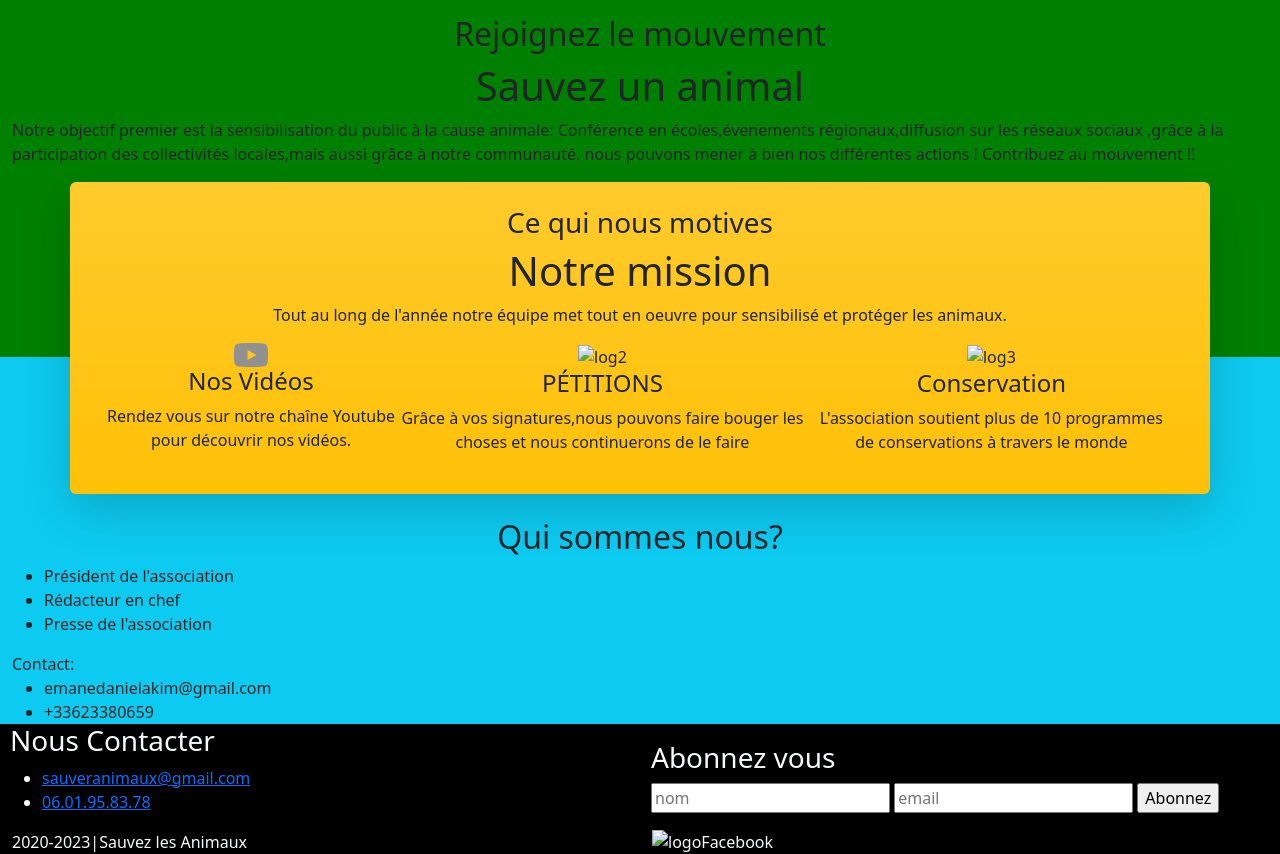
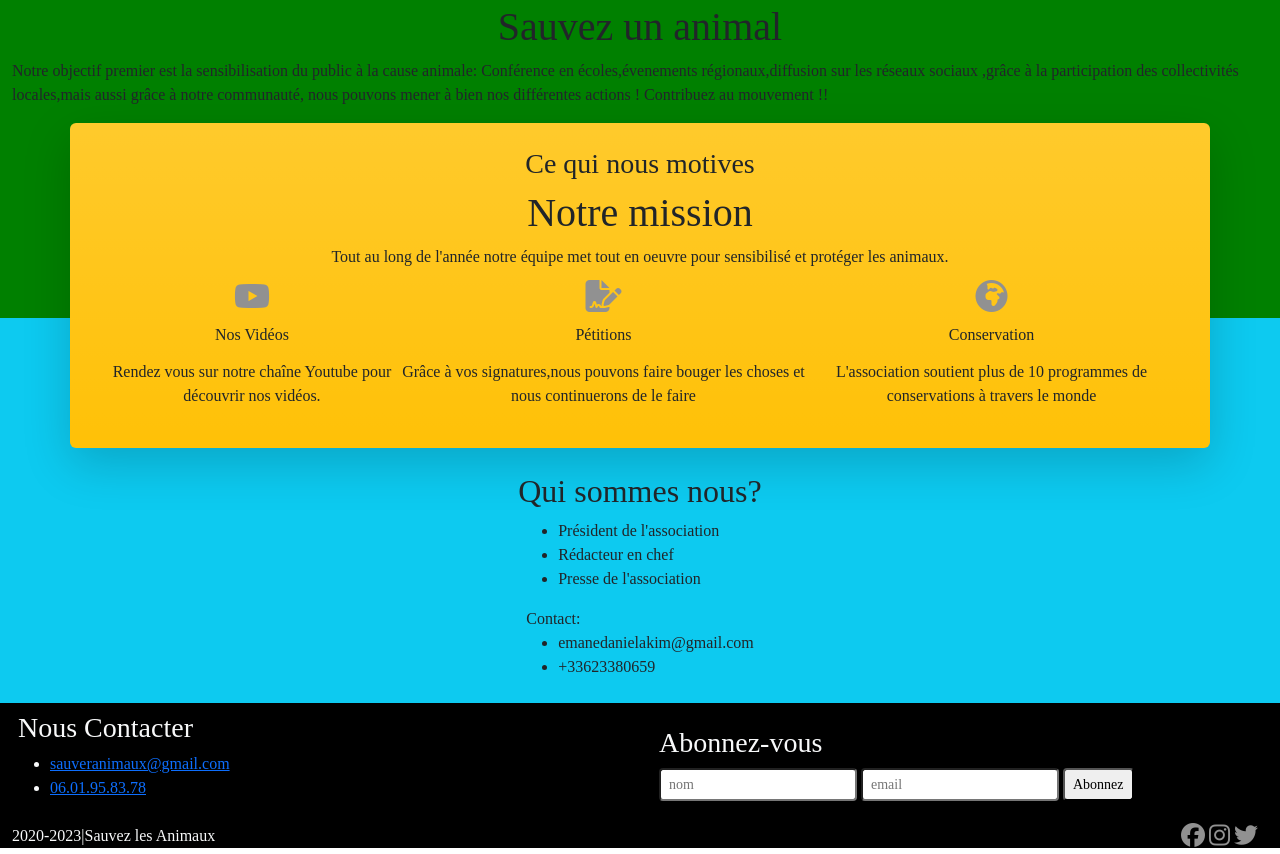
Before and after one commit to DanielAkim2000/Site-avce, a plain HTML site: page index.html in a window 1280 px wide. Shown: the part 627-1481 px from the top of the page. Drawn offline with nearby package versions, Linux system fonts and the light colour scheme.

Commit message:
Fin de personnalisation de la page index.html avec bootstrap et css

```diff
--- a/index.html
+++ b/index.html
@@ -6,7 +6,7 @@
     <script src="https://kit.fontawesome.com/85ac7332e6.js" crossorigin="anonymous"></script>
     <link href="https://cdn.jsdelivr.net/npm/bootstrap@5.3.0-alpha1/dist/css/bootstrap.min.css" rel="stylesheet" integrity="sha384-GLhlTQ8iRABdZLl6O3oVMWSktQOp6b7In1Zl3/Jr59b6EGGoI1aFkw7cmDA6j6gD" crossorigin="anonymous">
     <link rel="stylesheet" href="style.css">
-    <title>Document</title>
+    <title>Sauvons les animaux</title>
 </head>
 <body>
     <header>
@@ -37,23 +37,23 @@
                 <div class="container-fluid d-flex">
                     <article>
                         <i class="fa-brands fa-youtube fa-2xl" style="color: #919191;"></i>
-                        <h4>Nos Vidéos</h4>
+                        <h6 class="m-3">Nos Vidéos</h6>
                         <p>
                             Rendez vous sur notre chaîne Youtube pour
                             découvrir nos vidéos.
                         </p>
                     </article>
                     <article>
-                        <img id="logo2" src="logo2.jpg" alt="log2">
-                        <h4>PÉTITIONS</h4>
+                        <i class="fa-solid fa-file-signature fa-2xl" style="color: #919191;"></i>
+                        <h6 class="m-3">Pétitions</h6>
                         <p>
                             Grâce à vos signatures,nous pouvons faire bouger les choses
                             et nous continuerons de le faire
                         </p>
                     </article>
                     <article>
-                        <img id="logo3" src="logo3.jpg" alt="log3">
-                        <h4>Conservation</h4>
+                        <i class="fa-solid fa-earth-africa fa-2xl" style="color: #919191;"></i>
+                        <h6 class="m-3">Conservation</h6>
                         <p>
                             L'association soutient plus de 10 programmes de
                             conservations à travers le monde
@@ -61,22 +61,28 @@
                     </article>
                 </div>
             </div>
-            <h2 class="text-center pt-4">Qui sommes nous?</h2>
+            <div class="d-flex flex-column pt-4 align-items-center">
+                <div>
+                    <h2>Qui sommes nous?</h2>
+                </div>
+                <div>
                     <ul>
                         <li>Président de l'association</li>
                         <li>Rédacteur en chef</li>
                         <li>Presse de l'association</li>
                     </ul>
                     Contact:
-            <ul class="m-0">
+                    <ul class="m-0 pb-4">
                         <li>emanedanielakim@gmail.com</li>
                         <li>+33623380659</li>
                     </ul>
                 </div>
             </div>
+        </div>
+    </div>
     <footer class="text-light bg-black container-fluid m-0">
         <div class="row align-items-center">
-            <div class="contact col">
+            <div class="contact col m-2">
                 <h3>Nous Contacter</h3>
                 <ul>
                     <li><a href="mailto:sauveranimaux@gmail.com">sauveranimaux@gmail.com</a></li>
@@ -84,15 +90,19 @@
                 </ul>
             </div>
             <div class="col">
-                <h3>Abonnez vous</h3>
-                <input type="text" placeholder="nom">
-                <input type="email" placeholder="email">
-                <input type="button" value="Abonnez">
+                <h3>Abonnez-vous</h3>
+                <input type="text" class="form-control-sm" placeholder="nom">
+                <input type="email" class="form-control-sm" placeholder="email">
+                <input type="button" class="form-control-sm" value="Abonnez">
             </div>
         </div>
-        <nav class="row">
-            <div class="col">2020-2023|Sauvez les Animaux</div>
-            <img class="col" id="logoFacebook" src="logoFacebook" alt="logoFacebook">
+        <nav class="d-flex justify-content-between">
+            <div class="">2020-2023|Sauvez les Animaux</div>
+            <div class="items">
+                <i class="fa-brands fa-facebook fa-xl" style="color: #919191;"></i>
+                <i class="fa-brands fa-instagram fa-xl" style="color: #919191;"></i>
+                <i class="fa-brands fa-twitter fa-xl" style="color: #919191;"></i>
+            </div>
         </nav>
     </footer>
     <script src="https://cdn.jsdelivr.net/npm/bootstrap@5.3.0-alpha1/dist/js/bootstrap.bundle.min.js" integrity="sha384-w76AqPfDkMBDXo30jS1Sgez6pr3x5MlQ1ZAGC+nuZB+EYdgRZgiwxhTBTkF7CXvN" crossorigin="anonymous"></script>
--- a/style.css
+++ b/style.css
@@ -7,6 +7,7 @@ header{
 
 body{
     margin: 0;
+    font-family: 'Times New Roman', Times, serif;
 }
 
 #logo{
@@ -28,6 +29,7 @@ nav{
 
 #image1{
     width: 100%;
+    height: 70vh;
     margin: 0;
 }
 
@@ -42,3 +44,7 @@ nav{
 .contact{
     padding-left: 10px;
 }
+
+.items{
+    padding-right: 10px;
+}
```
Lines whose indentation alone changed are shown as unchanged.
